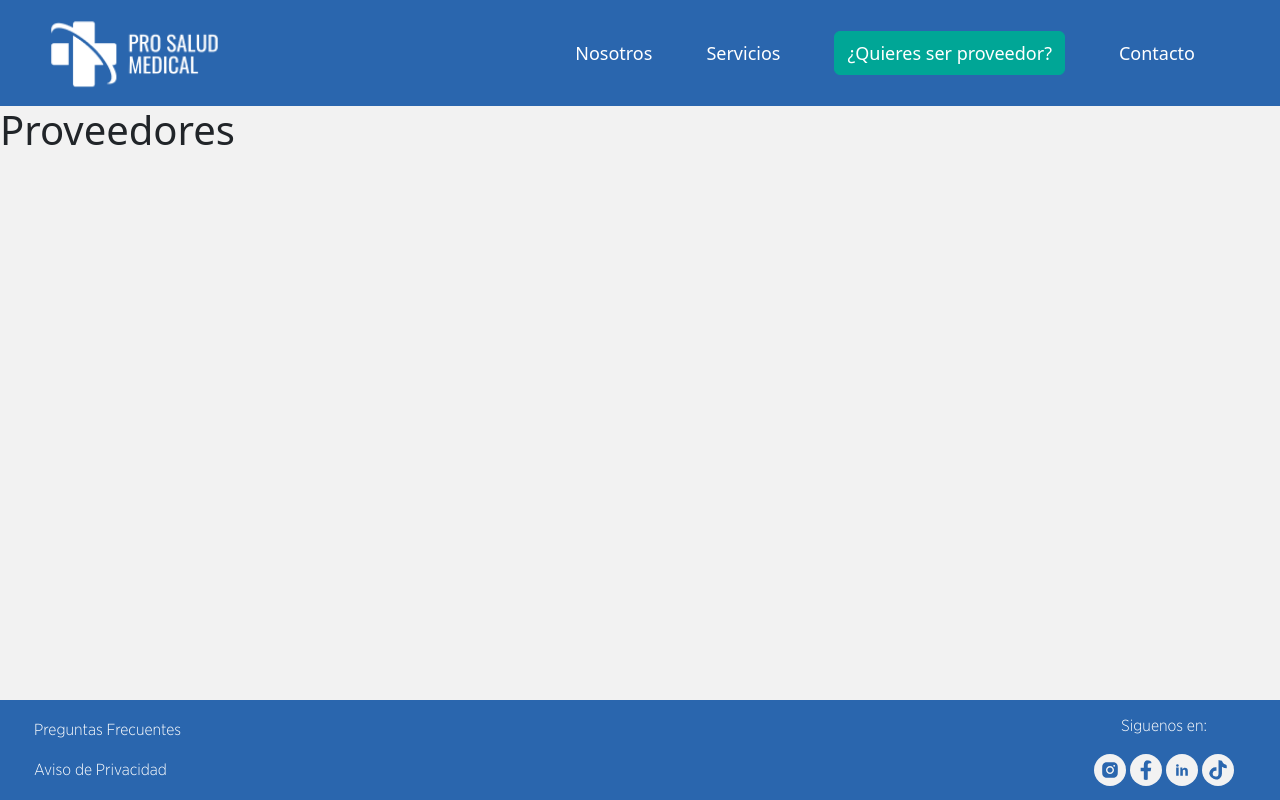
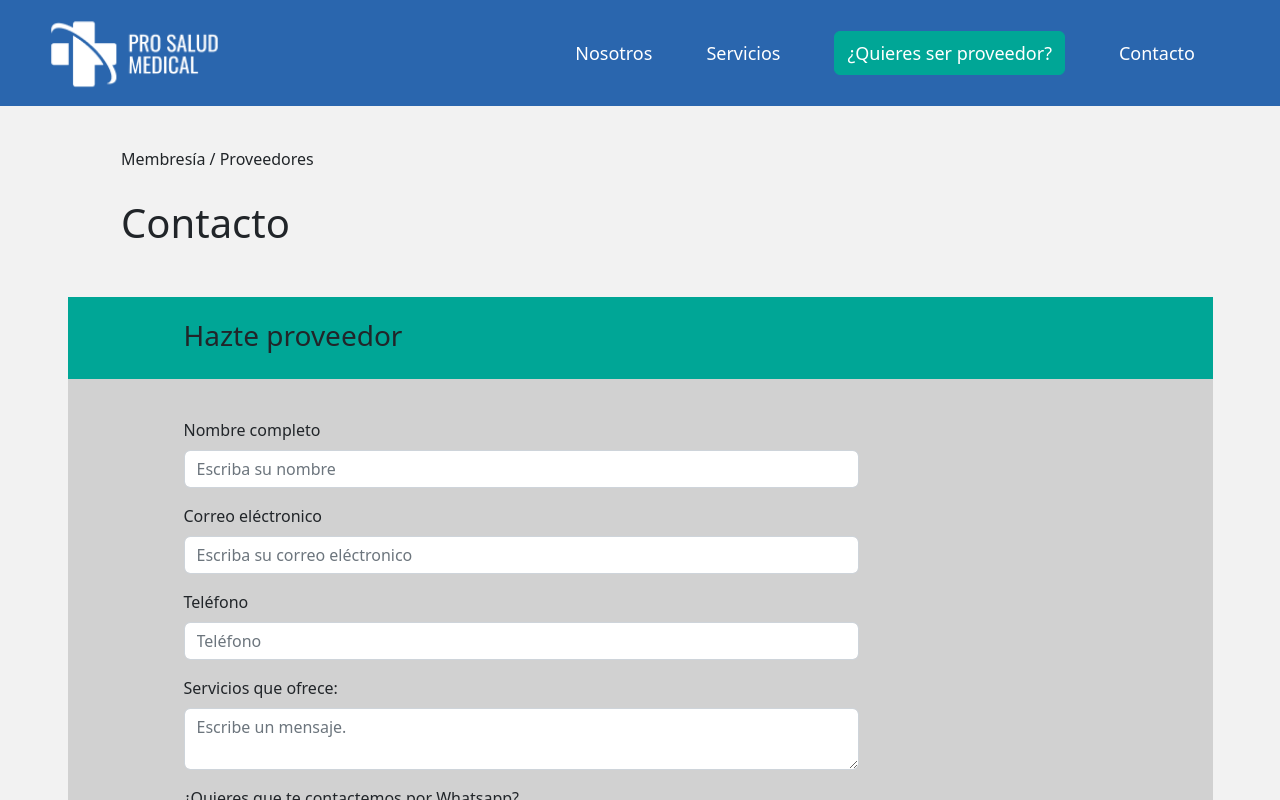
Before and after one commit to MrFontina/ProSaludMedical, a React (Create React App) app: page /proveedores in a window 1280 px wide. Shown: the top 800 px of the page. Built offline with nearby package versions, Linux system fonts and the light colour scheme.

Commit message:
proveedores form

```diff
--- a/src/Componentes/Proveedores.js
+++ b/src/Componentes/Proveedores.js
@@ -1,7 +1,64 @@
-import React from "react";
+import React from 'react'
+import Button from 'react-bootstrap/Button'
+import Form from 'react-bootstrap/Form';
 
-const Proveedores = () => {
-    return <h1>Proveedores</h1>;
-  };
+function Proveedores() {
+  return (
+    <>
+      <div className="titleMembresia">
+        <h4>Membresía / Proveedores</h4>
+        <h2>Contacto</h2>
+      </div>
+
+      <div className='div-proveedores' >
+        <div className='div-form-proveedores'>
+          <div className='div-form-proveedores-top'>
+           <h3>
+          Hazte proveedor
+        </h3>
+          </div>
+        <div className='div-form-proveedores-bottom'>
+           <Form>
+
+          <Form.Group className="mb-3">
+            <Form.Label>Nombre completo</Form.Label>
+            <Form.Control type="text" placeholder='Escriba su nombre'></Form.Control>
+          </Form.Group>
+
+          <Form.Group className="mb-3" controlId="formBasicEmail">
+            <Form.Label>Correo eléctronico</Form.Label>
+            <Form.Control type="email" placeholder="Escriba su correo eléctronico" />
+          </Form.Group>
+
+          <Form.Group className="mb-3">
+            <Form.Label>Teléfono</Form.Label>
+            <Form.Control type="text" placeholder="Teléfono" />
+          </Form.Group>
+          <Form.Group className="mb-3">
+            <Form.Label>Servicios que ofrece:</Form.Label>
+            <Form.Control as="textarea" aria-label="With textarea" placeholder='Escribe un mensaje.'/>
+
+
+          </Form.Group>
+          <Form.Group className="mb-3" controlId="formBasicCheckbox">
+            <Form.Label>¿Quieres que te contactemos por Whatsapp?</Form.Label>
+            <Form.Check type="checkbox" label="Si" />
+            <Form.Check type="checkbox" label="No" />
+          </Form.Group>
+          <Button variant="primary" type="submit">
+            Submit
+          </Button>
+        </Form>
+        </div>
+
+
+</div>
+
+      </div>
+
+    </>
+
+  )
+}
 
 export default Proveedores
--- a/src/Styles/App.scss
+++ b/src/Styles/App.scss
@@ -11,6 +11,7 @@
 @import "../Styles/Componentes/membresias.scss";
 @import "../Styles/Componentes/asistencias.scss";
 @import "../Styles/Componentes/cardhover.scss";
+@import "../Styles/Componentes/proveedores.scss";
 
 
 
--- /dev/null
+++ b/src/Styles/Componentes/proveedores.scss
@@ -0,0 +1,28 @@
+.div-proveedores {
+    display: flex;
+    justify-content: center;
+    margin-top: 50px;
+
+    .div-form-proveedores {
+        width: 1145px;
+        height: 900px;
+
+
+        .div-form-proveedores-top {
+            width: 1145px;
+            height: 82px;
+            background: #00A696;
+            padding-left: 116px;
+            padding-top: 22px;
+        }
+
+        .div-form-proveedores-bottom {
+            background: #D1D1D1;
+            height: 650px;
+            padding-left: 116px;
+            padding-right: 354px;
+            padding-top: 39px;
+
+        }
+    }
+}
```
